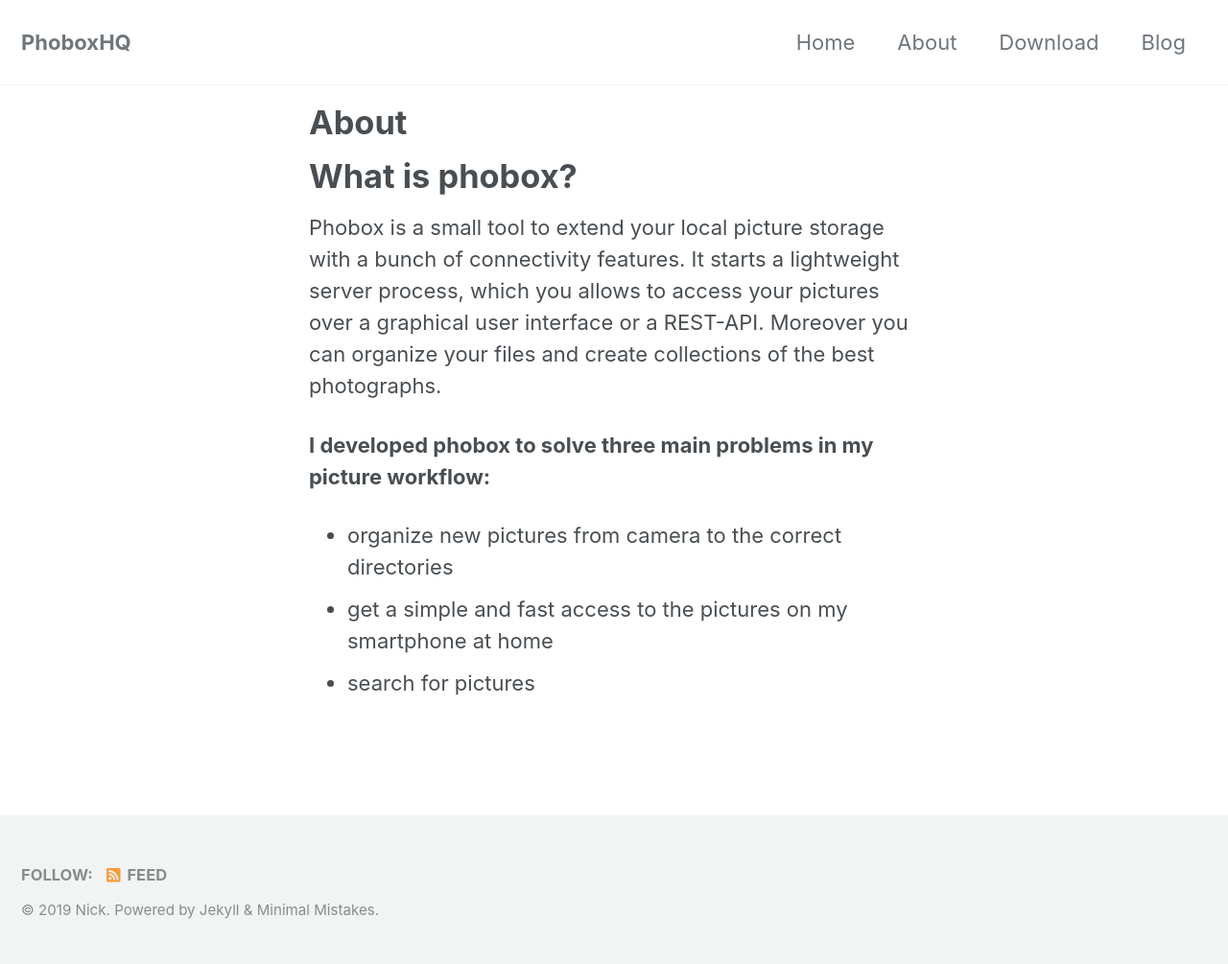
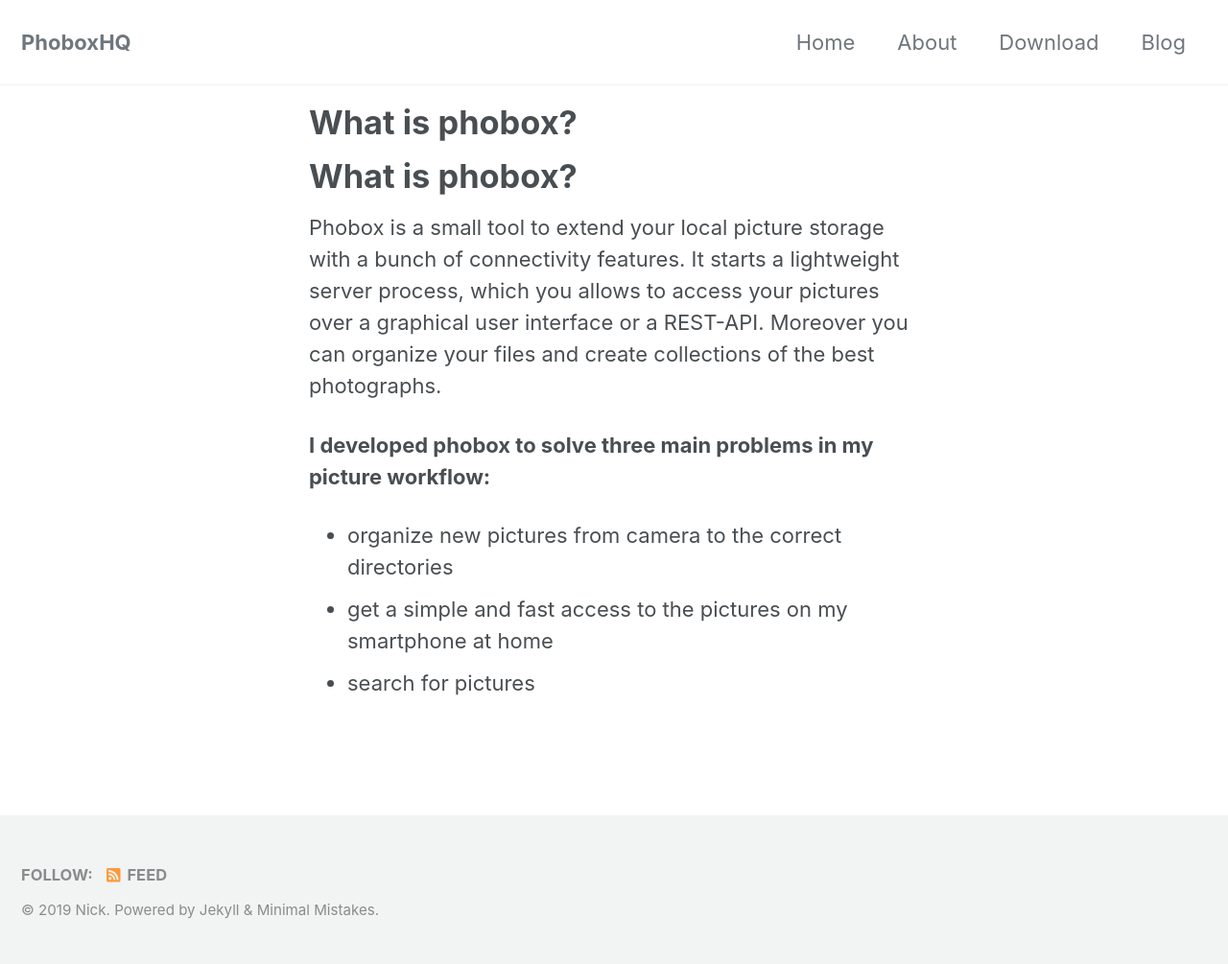
Before and after one commit to phoboxhq/home2, a Jekyll site: the page built from _pages/about.md, in a window 1280 px wide. Shown: the whole page at 96% size. Built offline with Jekyll 4.4.1, drawn with Linux system fonts in a browser that asks for light colours; cached includes are drawn as plain includes; nearby versions of some CDN libraries; our own code applies the rules of GitHub Pages for plain Markdown files; some of the changed lines change nothing that is shown.

Commit message:
Removes title

```diff
--- a/_pages/about.md
+++ b/_pages/about.md
@@ -1,7 +1,6 @@
 ---
 permalink: /about/
-title: "About"
-excerpt: "Minimal Mistakes is a flexible two-column Jekyll theme."
+excerpt: "Phobox is a small tool to extend your local picture storage with a bunch of connectivity features."
 modified: 2019-06-04T21:13:00-04:00
 ---
 
```
